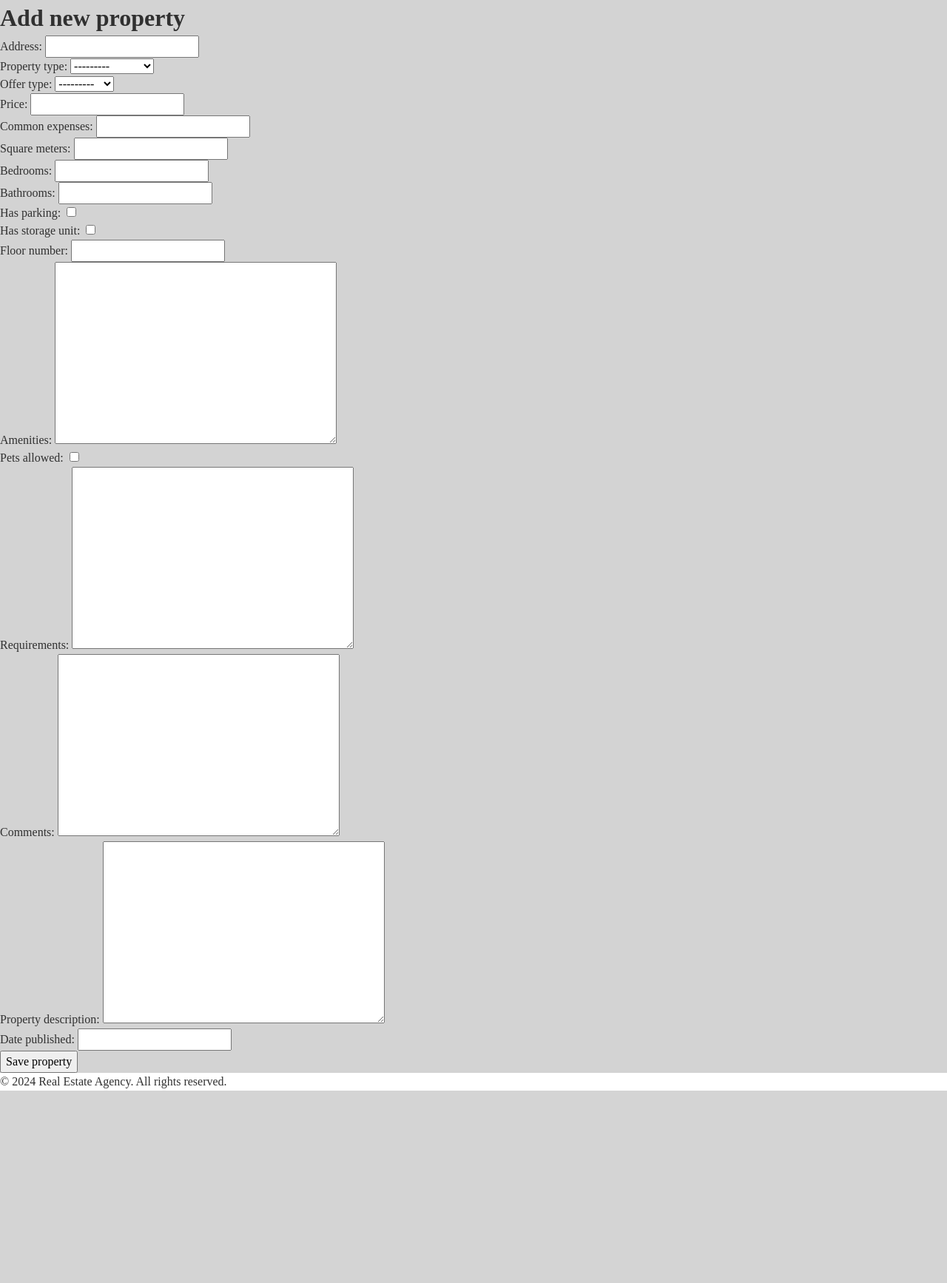
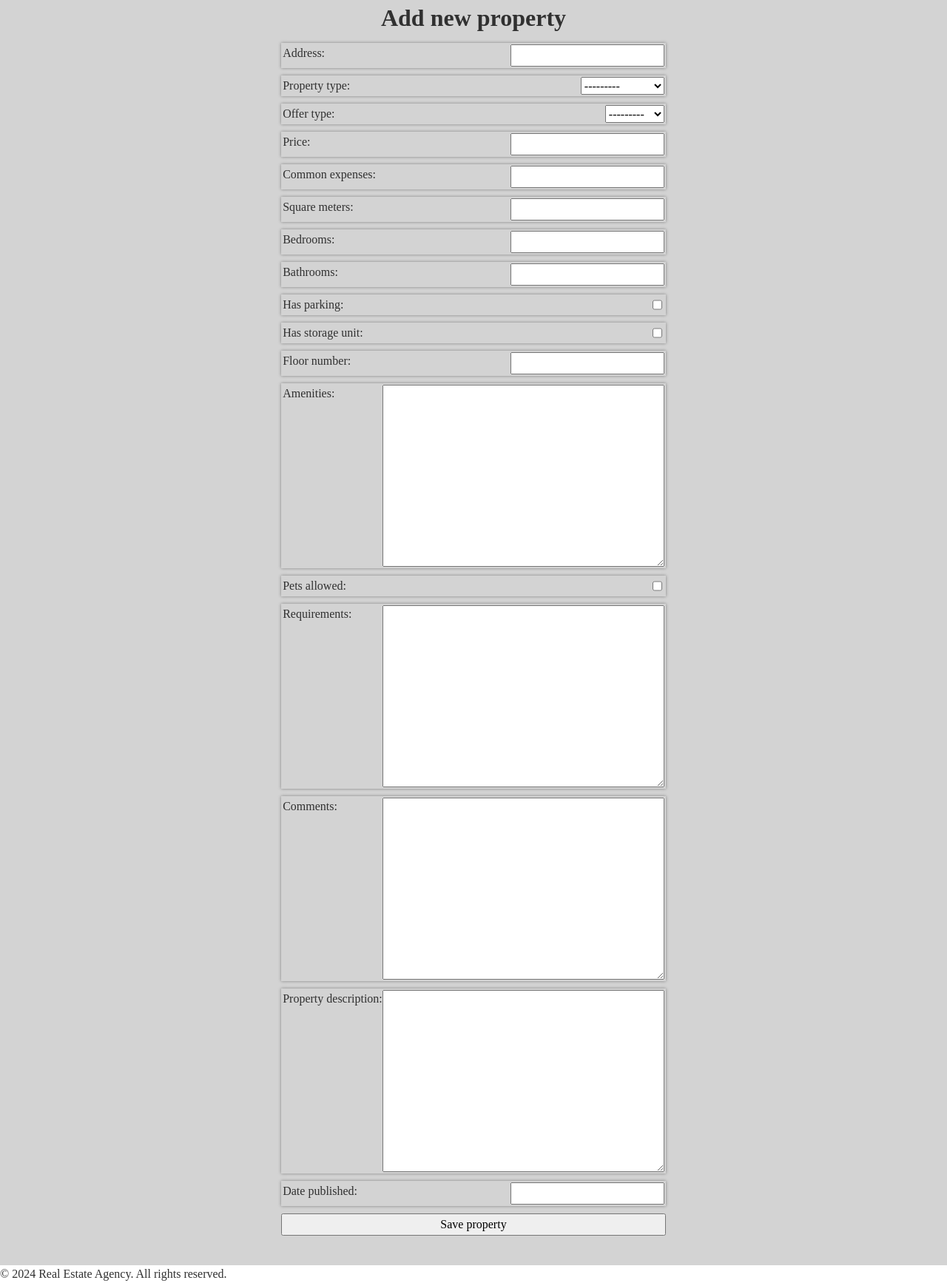
Before and after one commit to Mitsusabur0/web-corredora-django, a Django app: page /a/properties/add/ in a window 1280 px wide. Shown: the part 111-1845 px from the top of the page at 74% size. Before the commit the page ends 1585 px from the top, so only its background shows below. Run offline with Django 5.2, Linux system fonts and the light colour scheme.

Commit message:
Agregar  estilos para add_property_form

```diff
--- a/admin_properties/static/admin_properties/css/admin_properties.css
+++ b/admin_properties/static/admin_properties/css/admin_properties.css
@@ -27,3 +27,18 @@
     border: 1px solid black;
     width: 22.75%;
 }
+
+.add_property_form {
+    display: flex;
+    flex-direction: column;
+    gap: 10px;
+}
+
+.add_property_form p {
+    display: flex;
+    justify-content: space-between;
+    /* border: 1px solid grey; */
+    box-shadow: 0 0 4px grey;
+    padding: 2px;
+    /* background-color: white; */
+}
--- a/admin_properties/templates/admin_properties/property_form.html
+++ b/admin_properties/templates/admin_properties/property_form.html
@@ -1,12 +1,16 @@
 {% extends 'core/base.html' %}
 {% load static %}
+{% block extra_css %}
+    <link rel="stylesheet" href="{% static 'admin_properties/css/admin_properties.css' %}">
+{% endblock extra_css %}
+
 
 {% block content %}
 
-<div class="container">
+<div class="container-col">
     <h1>Add new property</h1>
 
-    <form action="" method="post">
+    <form class="add_property_form" action="" method="post">
         {% csrf_token %}
         {{ form.as_p }}
         <button type="submit" class="btn">Save property</button>
```
